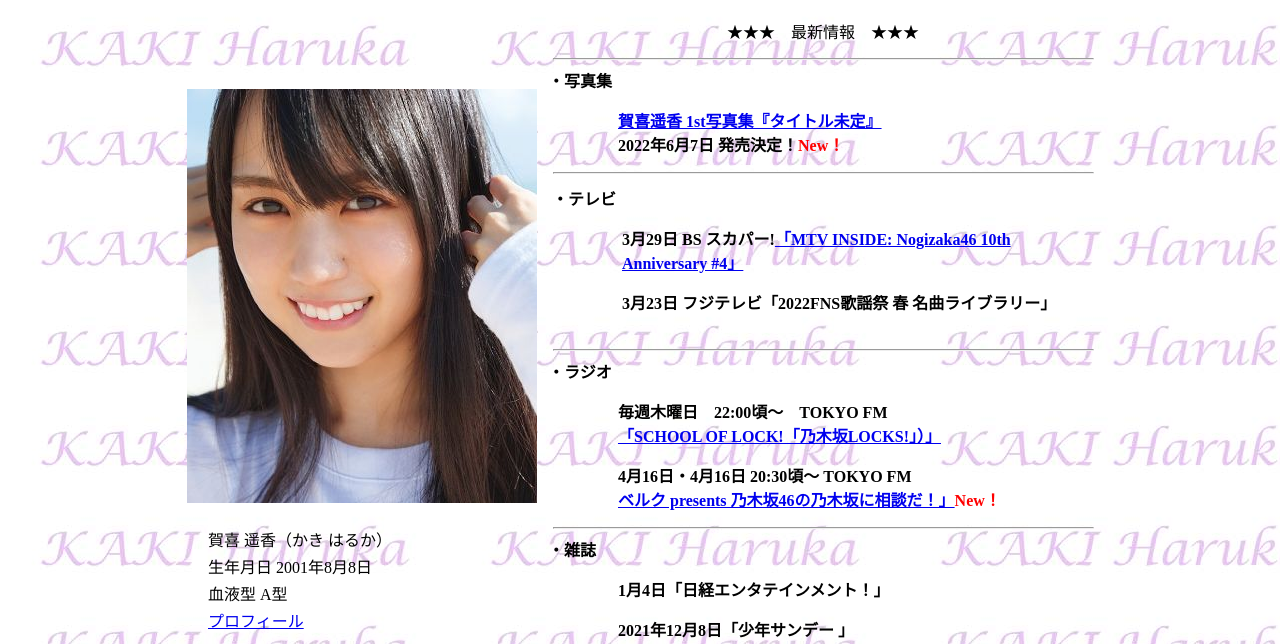
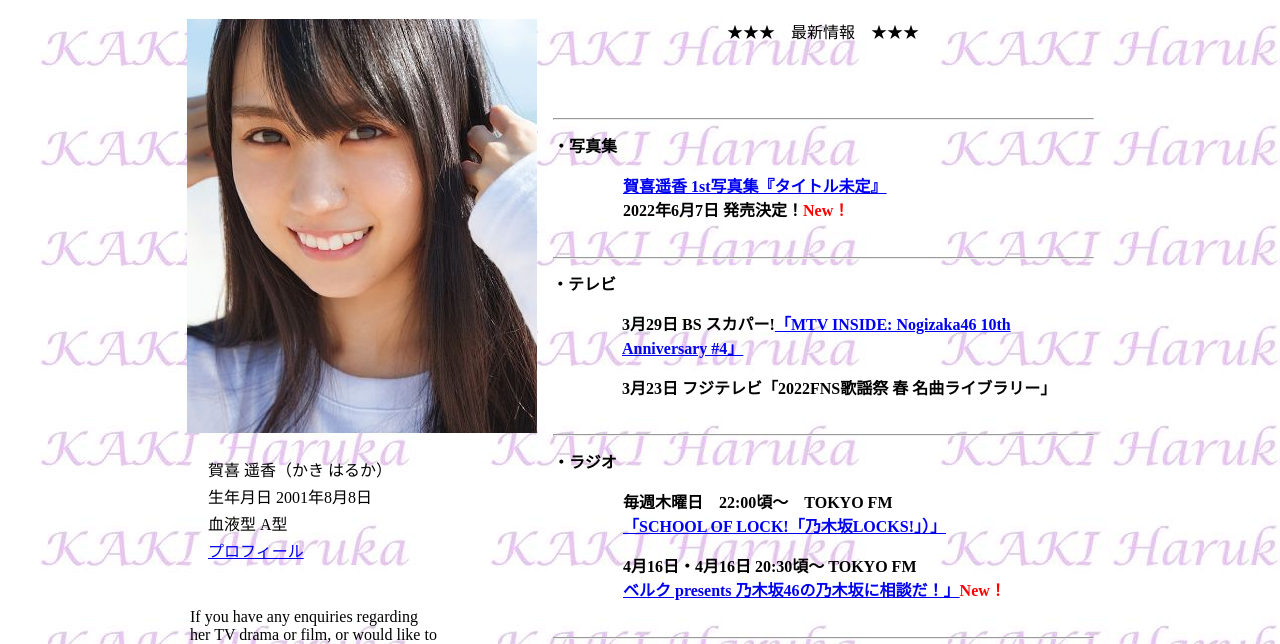
Before and after one commit to kakkifan/kaki, a plain HTML site: page top.html in a window 1280 px wide. Shown: the part 99-743 px from the top of the page. Drawn offline with Linux system fonts and the light colour scheme.

Commit message:
update style for parity

```diff
--- a/styles/top.css
+++ b/styles/top.css
@@ -24,7 +24,6 @@
     display:block;
     margin-left: auto;
     margin-right: auto;
-    padding-top: 70px;
 }
 
 .info
@@ -61,12 +60,18 @@
 .newstop
 {
     text-align:center;
+    padding-bottom:60px;
 }
 
 .divider
 {
     max-width:98%;
     margin-top:15px;
+}
+
+.section
+{
+    padding: 5px;
 }
 
 .newstv
--- a/top.html
+++ b/top.html
@@ -34,27 +34,27 @@
                     ★★★　最新情報　★★★
                 </div>
                 <hr class=divider>
-                <div class="photobook">
+                <div class="photobook section">
                     <strong>・写真集</strong>
                     <p class="newsentry"><a href="https://www.shinchosha.co.jp/special/kakiharuka1st/">賀喜遥香 1st写真集『タイトル未定』</a>
                         <br>2022年6月7日 発売決定！<span class="new">New！</span></p>
                     <p class="newsentry"></p>
                 </div>
                 <hr class=divider>
-                <div class="newstv">
+                <div class="newstv section">
                     <strong>・テレビ</strong>
                     <p class="newsentry">3月29日 BS スカパー!<a href="https://www2.mtvjapan.com/event/unplugged/nogizaka46/#onair">「MTV INSIDE: Nogizaka46 10th Anniversary #4」</a></p>
                     <p class="newsentry">3月23日 フジテレビ「2022FNS歌謡祭 春 名曲ライブラリー」</a></p>
                     <p class="newsentry"></p>
                 </div>
                 <hr class=divider>
-                <div class="newsradio">
+                <div class="newsradio section">
                     <strong>・ラジオ</strong>
                     <p class="newsentry">毎週木曜日　22:00頃～　TOKYO FM<a href="https://www.tfm.co.jp/lock/index.html"><br>「SCHOOL OF LOCK!「乃木坂LOCKS!」）」</a></p>
                     <p class="newsentry">4月16日・4月16日 20:30頃～ TOKYO FM<a href="https://www.tfm.co.jp/nogizakasoudan/"><br>ベルク presents 乃木坂46の乃木坂に相談だ！」</a><span class="new">New！</span></p>
                 </div>
                 <hr class=divider>
-                <div class="newsmagazine">
+                <div class="newsmagazine section">
                     <strong>・雑誌</strong>
                     <p class="newsentry">1月4日「日経エンタテインメント！」</p>
                     <p class="newsentry">2021年12月8日「少年サンデー 」</span></p>
```
